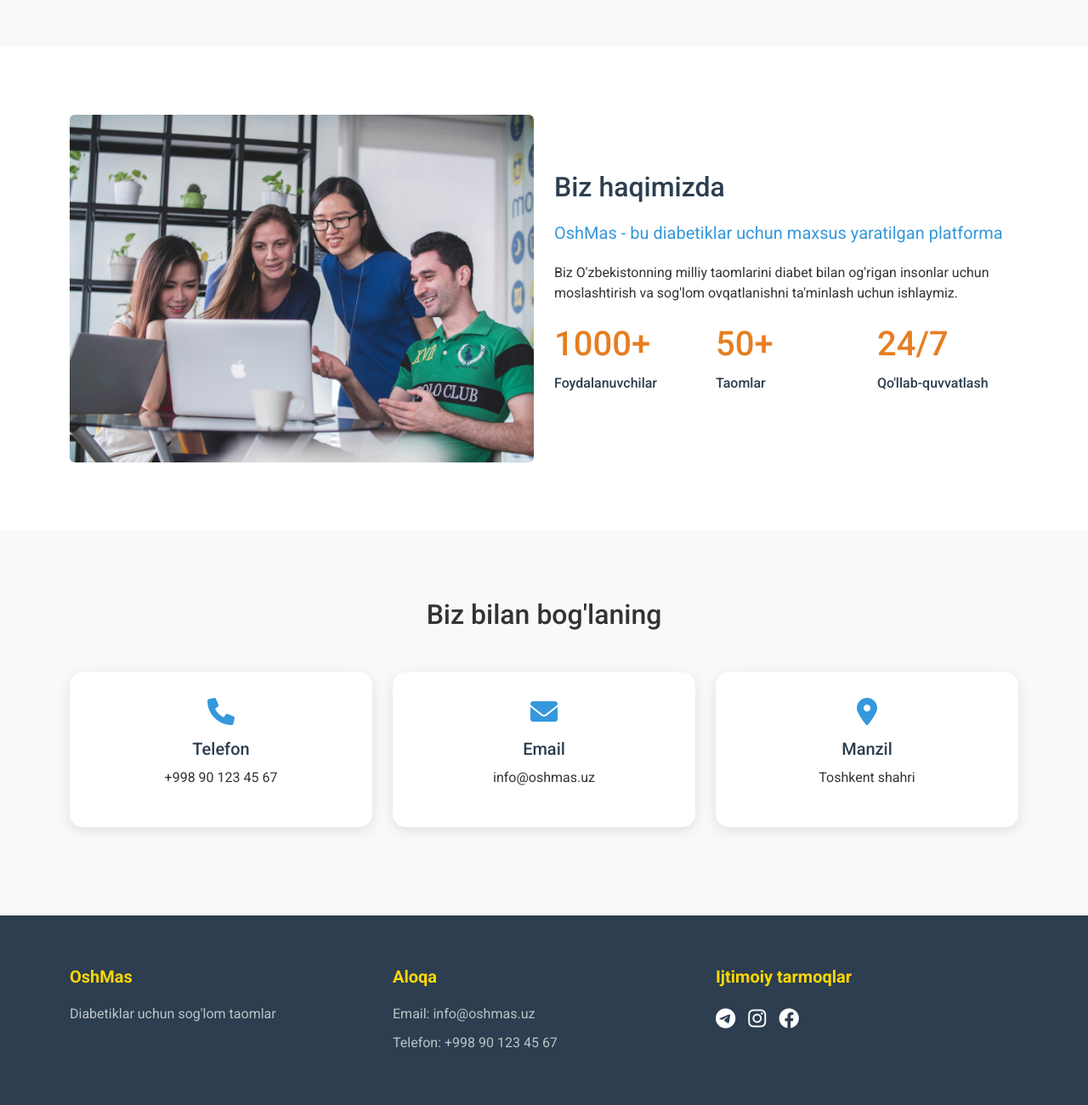
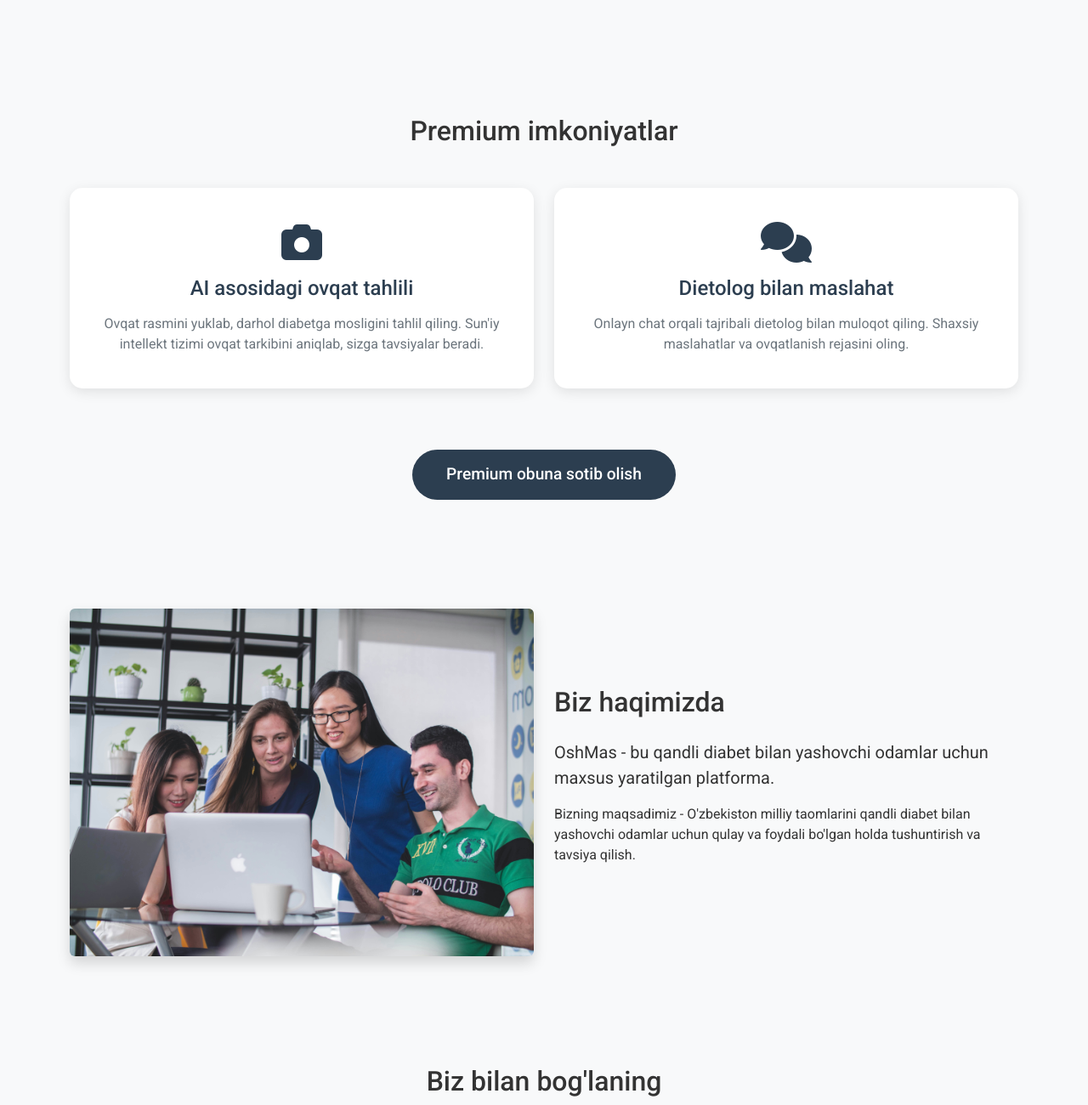
Before and after one commit to Azamatjon071/OshMas, a plain HTML site: page public/index.html in a window 1280 px wide. Shown: the part 1260-2560 px from the top of the page at 85% size. Drawn offline with nearby package versions, Linux system fonts and the light colour scheme.

Commit message:
premium sciton is added

```diff
--- a/public/index.html
+++ b/public/index.html
@@ -114,31 +114,43 @@
         </div>
     </section>
 
-    <!-- About Section -->
-    <section class="about-section" id="about">
+    <!-- Premium Features Section -->
+    <section class="premium-section" id="premium">
+        <div class="container">
+            <h2 class="text-center mb-5">Premium imkoniyatlar</h2>
+            <div class="row">
+                <div class="col-md-6 mb-4">
+                    <div class="premium-card">
+                        <i class="fas fa-camera fa-3x mb-3"></i>
+                        <h3>AI asosidagi ovqat tahlili</h3>
+                        <p>Ovqat rasmini yuklab, darhol diabetga mosligini tahlil qiling. Sun'iy intellekt tizimi ovqat tarkibini aniqlab, sizga tavsiyalar beradi.</p>
+                    </div>
+                </div>
+                <div class="col-md-6 mb-4">
+                    <div class="premium-card">
+                        <i class="fas fa-comments fa-3x mb-3"></i>
+                        <h3>Dietolog bilan maslahat</h3>
+                        <p>Onlayn chat orqali tajribali dietolog bilan muloqot qiling. Shaxsiy maslahatlar va ovqatlanish rejasini oling.</p>
+                    </div>
+                </div>
+            </div>
+            <div class="text-center mt-5">
+                <button class="btn btn-primary btn-lg premium-btn">Premium obuna sotib olish</button>
+            </div>
+        </div>
+    </section>
+
+    <!-- About Us Section -->
+    <section id="about" class="py-5">
         <div class="container">
             <div class="row align-items-center">
-                <div class="col-md-6">
-                    <img src="images/about-image.jpg" alt="About Us" class="img-fluid rounded">
+                <div class="col-lg-6">
+                    <img src="images/about-image.jpg" alt="OshMas Team" class="img-fluid rounded shadow">
                 </div>
-                <div class="col-md-6">
-                    <h2>Biz haqimizda</h2>
-                    <p class="lead">OshMas - bu diabetiklar uchun maxsus yaratilgan platforma</p>
-                    <p>Biz O'zbekistonning milliy taomlarini diabet bilan og'rigan insonlar uchun moslashtirish va sog'lom ovqatlanishni ta'minlash uchun ishlaymiz.</p>
-                    <div class="stats row mt-4">
-                        <div class="col-4">
-                            <h3>1000+</h3>
-                            <p>Foydalanuvchilar</p>
-                        </div>
-                        <div class="col-4">
-                            <h3>50+</h3>
-                            <p>Taomlar</p>
-                        </div>
-                        <div class="col-4">
-                            <h3>24/7</h3>
-                            <p>Qo'llab-quvvatlash</p>
-                        </div>
-                    </div>
+                <div class="col-lg-6">
+                    <h2 class="mb-4">Biz haqimizda</h2>
+                    <p class="lead">OshMas - bu qandli diabet bilan yashovchi odamlar uchun maxsus yaratilgan platforma.</p>
+                    <p>Bizning maqsadimiz - O'zbekiston milliy taomlarini qandli diabet bilan yashovchi odamlar uchun qulay va foydali bo'lgan holda tushuntirish va tavsiya qilish.</p>
                 </div>
             </div>
         </div>
@@ -261,25 +273,15 @@
     </div>
 
     <!-- Footer -->
-    <footer class="footer">
+    <footer class="bg-dark text-white py-4">
         <div class="container">
             <div class="row">
-                <div class="col-md-4">
+                <div class="col-md-6">
                     <h5>OshMas</h5>
-                    <p>Diabetiklar uchun sog'lom taomlar</p>
+                    <p>Qandli diabet bilan yashovchi odamlar uchun milliy taomlar platformasi</p>
                 </div>
-                <div class="col-md-4">
-                    <h5>Aloqa</h5>
-                    <p>Email: info@oshmas.uz</p>
-                    <p>Telefon: +998 90 123 45 67</p>
-                </div>
-                <div class="col-md-4">
-                    <h5>Ijtimoiy tarmoqlar</h5>
-                    <div class="social-links">
-                        <a href="#"><i class="fab fa-telegram"></i></a>
-                        <a href="#"><i class="fab fa-instagram"></i></a>
-                        <a href="#"><i class="fab fa-facebook"></i></a>
-                    </div>
+                <div class="col-md-6 text-md-end">
+                    <p>&copy; 2024 OshMas. Barcha huquqlar himoyalangan.</p>
                 </div>
             </div>
         </div>
--- a/public/styles.css
+++ b/public/styles.css
@@ -588,3 +588,118 @@ body {
         padding: 1.5rem;
     }
 }
+
+/* About Us Section */
+#about {
+    background-color: #f8f9fa;
+    padding: 80px 0;
+}
+
+#about img {
+    max-width: 100%;
+    height: auto;
+    transition: transform 0.3s ease;
+}
+
+#about img:hover {
+    transform: scale(1.02);
+}
+
+.premium-features .card {
+    border: none;
+    border-radius: 10px;
+    box-shadow: 0 4px 6px rgba(0, 0, 0, 0.1);
+    transition: transform 0.3s ease;
+}
+
+.premium-features .card:hover {
+    transform: translateY(-5px);
+}
+
+.premium-features .card-title {
+    color: #2c3e50;
+    font-weight: 600;
+}
+
+.premium-features .btn-primary {
+    background-color: #2c3e50;
+    border: none;
+    padding: 10px 25px;
+    font-weight: 500;
+    transition: all 0.3s ease;
+}
+
+.premium-features .btn-primary:hover {
+    background-color: #34495e;
+    transform: translateY(-2px);
+    box-shadow: 0 4px 8px rgba(0, 0, 0, 0.2);
+}
+
+/* Footer */
+footer {
+    background-color: #2c3e50;
+    color: white;
+    padding: 30px 0;
+}
+
+footer h5 {
+    color: #fff;
+    margin-bottom: 20px;
+}
+
+footer p {
+    color: rgba(255, 255, 255, 0.8);
+    margin-bottom: 0;
+}
+
+/* Premium Section */
+.premium-section {
+    padding: 80px 0;
+    background-color: #f8f9fa;
+}
+
+.premium-card {
+    text-align: center;
+    padding: 40px 30px;
+    background: #fff;
+    border-radius: 15px;
+    box-shadow: 0 4px 15px rgba(0, 0, 0, 0.1);
+    transition: transform 0.3s ease;
+    height: 100%;
+}
+
+.premium-card:hover {
+    transform: translateY(-10px);
+}
+
+.premium-card i {
+    color: #2c3e50;
+    margin-bottom: 20px;
+}
+
+.premium-card h3 {
+    font-size: 1.5rem;
+    color: #2c3e50;
+    margin-bottom: 15px;
+}
+
+.premium-card p {
+    color: #6c757d;
+    margin-bottom: 0;
+}
+
+.premium-btn {
+    background-color: #2c3e50;
+    border: none;
+    padding: 15px 40px;
+    font-size: 1.2rem;
+    font-weight: 500;
+    border-radius: 30px;
+    transition: all 0.3s ease;
+}
+
+.premium-btn:hover {
+    background-color: #34495e;
+    transform: translateY(-2px);
+    box-shadow: 0 4px 15px rgba(0, 0, 0, 0.2);
+}
```
